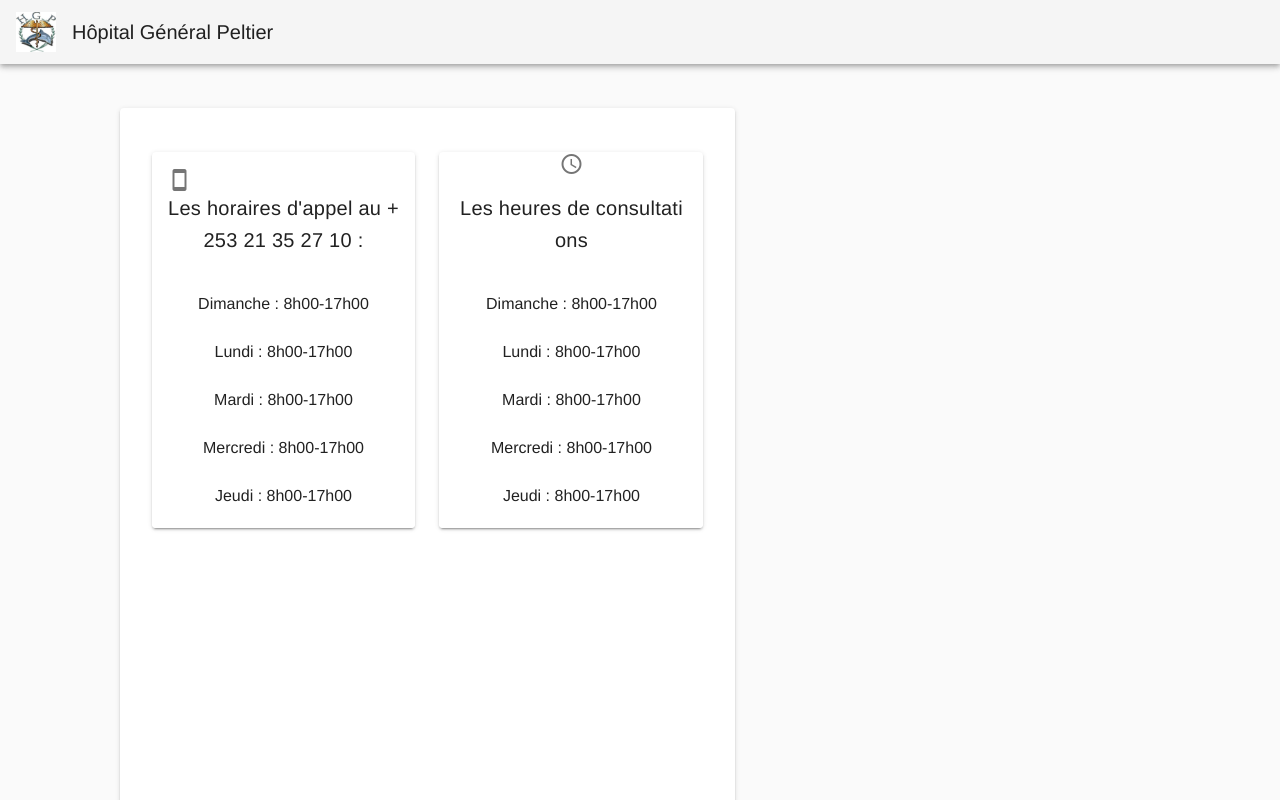
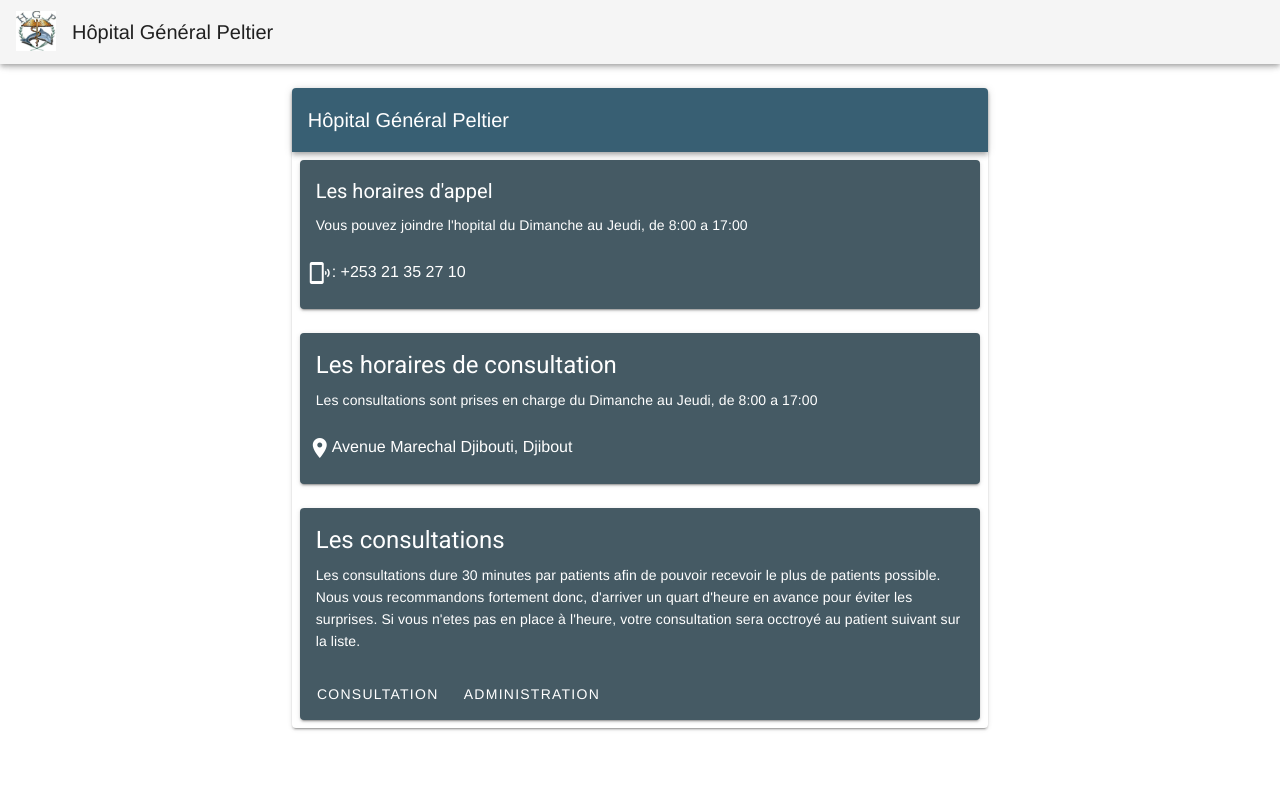
Before and after one commit to chakal05/peltierDev, a Vue app in the folder client/: page / in a window 1280 px wide. Built offline with nearby package versions, Linux system fonts and the light colour scheme.

Commit message:
firstview changed

```diff
--- a/client/src/App.vue
+++ b/client/src/App.vue
@@ -1,6 +1,9 @@
 <template>
   <div id="app">
-    <v-app-bar>
+
+<v-app>
+
+    <v-app-bar app>
       <div class="logo">
         <img src="./assets/logo.61d2e5ee.jpg" alt />
       </div>
@@ -9,7 +12,14 @@
 
       <div class="flex-grow-1"></div>
     </v-app-bar>
-    <router-view></router-view>
+
+    <v-content>
+      <v-container fluid>
+        <router-view></router-view>
+      </v-container>
+    </v-content>
+</v-app>
+
   </div>
 </template>
 
@@ -58,4 +68,5 @@
     }
   }
 }
+
 </style>
--- a/client/src/components/homepage/firstVIew.vue
+++ /dev/null
@@ -1,169 +0,0 @@
-<template>
-  <v-item-group>
-    <v-container>
-      <v-row justify="center" align="center">
-        <v-col cols="12" md="7" class="carte1">
-          <v-item>
-            <v-card height='700'>
-
-<v-row align='center' justify='center'>
-  <v-col>
-  <v-card
-    class="mx-auto"
-    max-width="500"
-    align='center'
-  >
-
-
-
-  <v-card-title>
-    <v-icon  > smartphone  </v-icon>
-
-    Les horaires d'appel au
-+253 21 35 27 10 :
-
-  </v-card-title>
-    <v-list>
-      <v-list-item-group >
-        <v-list-item
-        >
-          <v-list-item-content>
-            <v-list-item-title > Dimanche : 8h00-17h00  </v-list-item-title>
-          </v-list-item-content>
-        </v-list-item>
-
-         <v-list-item
-        >
-          <v-list-item-content>
-            <v-list-item-title > Lundi : 8h00-17h00  </v-list-item-title>
-          </v-list-item-content>
-        </v-list-item>
-
-         <v-list-item
-        >
-          <v-list-item-content>
-            <v-list-item-title > Mardi : 8h00-17h00 </v-list-item-title>
-          </v-list-item-content>
-        </v-list-item>
-
-         <v-list-item
-        >
-          <v-list-item-content>
-            <v-list-item-title >Mercredi : 8h00-17h00  </v-list-item-title>
-          </v-list-item-content>
-        </v-list-item>
-
-         <v-list-item
-        >
-          <v-list-item-content>
-            <v-list-item-title > Jeudi : 8h00-17h00 </v-list-item-title>
-          </v-list-item-content>
-        </v-list-item>
-
-
-      </v-list-item-group>
-    </v-list>
-  </v-card>
-</v-col>
-
-  <v-col>
-
-  <v-card
-    class="mx-auto"
-    max-width="500"
-    align='center'
-  >
-
-
-    <v-icon  > query_builder  </v-icon>
-  <v-card-title>Les heures de consultations </v-card-title>
-    <v-list>
-      <v-list-item-group >
-        <v-list-item
-        >
-          <v-list-item-content>
-            <v-list-item-title > Dimanche : 8h00-17h00  </v-list-item-title>
-          </v-list-item-content>
-        </v-list-item>
-
-         <v-list-item
-        >
-          <v-list-item-content>
-            <v-list-item-title > Lundi : 8h00-17h00  </v-list-item-title>
-          </v-list-item-content>
-        </v-list-item>
-
-         <v-list-item
-        >
-          <v-list-item-content>
-            <v-list-item-title > Mardi : 8h00-17h00 </v-list-item-title>
-          </v-list-item-content>
-        </v-list-item>
-
-         <v-list-item
-        >
-          <v-list-item-content>
-            <v-list-item-title >Mercredi : 8h00-17h00  </v-list-item-title>
-          </v-list-item-content>
-        </v-list-item>
-
-         <v-list-item
-        >
-          <v-list-item-content>
-            <v-list-item-title > Jeudi : 8h00-17h00 </v-list-item-title>
-          </v-list-item-content>
-        </v-list-item>
-
-
-      </v-list-item-group>
-    </v-list>
-  </v-card-title>
-  </v-card>
-  </v-col>
-</v-row>
-
-            </v-card>
-          </v-item>
-        </v-col>
-
-        <div class="flex-grow-1"></div>
-
-        <v-col cols="12" md="4" class="carte2">
-          <v-item>
-            <v-card height="500">
-<v-card-text>
-  Les consultations dure 30 minutes par patients afin de pouvoir recevoir le plus de patients possible. Nous vous recommandons fortement donc, d'arriver un quart d'heure en avance pour éviter les surprises. Si vous n'etes pas en place à l'heure, votre consultation sera occtroyé au patient suivant sur la liste.
-</v-card-text>
-
-<v-card-actions>
-      <v-btn text>Reserver maintenant</v-btn>
-      <v-btn text>Administration</v-btn>
-    </v-card-actions>
-
-            </v-card>
-          </v-item>
-        </v-col>
-      </v-row>
-    </v-container>
-  </v-item-group>
-</template>
-
-<script>
-export default {};
-</script>
-
-<style lang='scss'>
-.container {
-  .row {
-    padding: 2rem;
-
-    .carte1 {
-      margin-left: 1rem;
-    }
-    .carte2 {
-      margin-top: 5rem;
-      margin-left: 5rem;
-    }
-  }
-}
-</style>
--- /dev/null
+++ b/client/src/components/homepage/firstView.vue
@@ -0,0 +1,83 @@
+<template>
+  <v-container>
+
+    <v-row align="center" justify="center">
+
+      <v-card max-width="60%" class="mx-auto">
+        <v-app-bar dark color="#385F73">
+          <v-toolbar-title>Hôpital Général Peltier</v-toolbar-title>
+
+          <div class="flex-grow-1"></div>
+        </v-app-bar>
+
+        <v-container class="pa-2" fluid>
+          <v-row>
+            <v-col>
+              <v-card color="blue-grey darken-2" dark>
+                <v-card-text class="white--text">
+                  <div class="headline mb-2">
+                    <v-toolbar-title>Les horaires d'appel</v-toolbar-title>
+                  </div>Vous pouvez joindre l'hopital du Dimanche au Jeudi, de 8:00 a 17:00
+                </v-card-text>
+
+                <v-card-actions>
+                  <p>
+                    <v-icon>phonelink_ring</v-icon>: +253 21 35 27 10
+                  </p>
+                </v-card-actions>
+              </v-card>
+            </v-col>
+          </v-row>
+
+          <v-row>
+            <v-col>
+              <v-card color="blue-grey darken-2" dark>
+                <v-card-text class="white--text">
+                  <div class="headline mb-2">Les horaires de consultation</div>Les consultations sont prises en charge du Dimanche au Jeudi, de 8:00 a 17:00
+                </v-card-text>
+
+                <v-card-actions>
+                  <p>
+                    <v-icon>room</v-icon>Avenue Marechal Djibouti, Djibout
+                  </p>
+                </v-card-actions>
+              </v-card>
+            </v-col>
+          </v-row>
+
+          <v-row>
+            <v-col>
+              <v-card color="blue-grey darken-2" dark>
+                <v-card-text class="white--text">
+                  <div class="headline mb-2">Les consultations</div>Les consultations dure 30 minutes par patients afin de pouvoir recevoir le plus de patients possible. Nous vous recommandons fortement donc, d'arriver un quart d'heure en avance pour éviter les surprises. Si vous n'etes pas en place à l'heure, votre consultation sera occtroyé au patient suivant sur la liste.
+                </v-card-text>
+
+                <v-card-actions>
+                  <v-btn text>Consultation</v-btn>
+
+                  <v-btn text>Administration</v-btn>
+                </v-card-actions>
+              </v-card>
+            </v-col>
+          </v-row>
+        </v-container>
+      </v-card>
+    </v-row>
+  </v-container>
+</template>
+
+<script>
+export default {};
+</script>
+
+<style lang='scss' scoped>
+.container {
+  .v-toolbar__title {
+    color: #fff !important;
+  }
+
+  .btns {
+    // margin-top: -1.5rem;
+  }
+}
+</style>
--- a/client/src/main.js
+++ b/client/src/main.js
@@ -3,10 +3,10 @@
  import vuetify from "./plugins/vuetify"
  import Vuetify from 'vuetify/lib'
  import fr from 'vuetify/lib/locale/fr'
- import router from './router/index'
+ import router from "./router/index"
  import store from './router/store'
- Vue.use(router)
- Vue.config.productionTip = false
+ Vue.use(router);
+ Vue.config.productionTip = false;
  Vue.use(Vuetify, {
  lang : {
    locale : { fr },
--- a/client/src/router/index.js
+++ b/client/src/router/index.js
@@ -1,23 +1,26 @@
-import Vue from "vue";
-import Router from "vue-router";
-import Home from "../views/homePage.vue";
-import admin from "../views/admin.vue";
-Vue.use(Router);
+import Vue from 'vue'
+import Router from 'vue-router'
+import Home from '../views/home.vue'
+import admin from '../views/admin.vue'
+Vue.use(Router)
 
 const router = new Router({
   routes: [
     {
-      path: "/",
-      name: "first",
+      path: '/',
+      name: 'login',
       component: Home
     },
 
+
     {
-      path: "/dashboard",
-      name: "admin",
+      path: '/dashboard',
+      name: 'admin',
       component: admin
     }
   ]
-});
+})
 
-export default router;
+
+
+export default router
--- a/client/src/router/store.js
+++ b/client/src/router/store.js
@@ -0,0 +1,28 @@
+import Vue from 'vue'
+import vuex from 'vuex'
+
+Vue.use(vuex)
+
+// State's property should be retrievied from db and mutations should become actions
+// When changed by school admin, update data accordingly
+
+
+export default new vuex.Store({
+    state : {
+        defaultColor : '#283593',
+        defaultLogo : 'logEx.png'
+    },
+
+  //  getters : {
+  //      baseColor : (state) => state.defaultColor
+  //  },
+
+    mutations: {
+        setColor : (state, customColor) => (state.defaultColor = customColor),
+        setLogo : (state, customLogo) => (state.defaultLogo = customLogo)
+    },
+
+    actions : {
+
+    }
+})
--- a/client/src/services/getData.js
+++ b/client/src/services/getData.js
@@ -7,7 +7,7 @@
 
   getLogo(logoName) {
     return axios.get("/upload", {
-      params: {
+      params : {
         filename: logoName
       }
     });
--- /dev/null
+++ b/client/src/views/home.vue
@@ -0,0 +1,32 @@
+
+<template>
+<v-container>
+
+<firstView></firstView>
+
+</v-container>
+</template>
+
+
+<script>
+import firstView from "../components/homepage/firstView";
+export default {
+  name: "landingPage",
+  components: {
+    firstView
+  },
+  props: {
+    source: String
+  },
+  data: () => ({
+  }),
+  methods: {
+
+  }
+};
+</script>
+
+<!-- Add "scoped" attribute to limit CSS to this component only -->
+<style lang='scss' scoped>
+
+</style>
--- a/client/src/views/homePage.vue
+++ /dev/null
@@ -1,22 +0,0 @@
-<template>
-  <v-container>
-   <firstVIew></firstVIew>
-  </v-container>
-</template>
-
-<script>
-import firstVIew from "../components/homepage/firstVIew";
-export default {
-  name: "home",
-  components: {
-    firstVIew
-  },
-
-  data: () => ({
-    first: false
-  })
-};
-</script>
-
-<style>
-</style>
```
Also changed, not shown: 1 other file (tests, documents, lock files or other folders).
